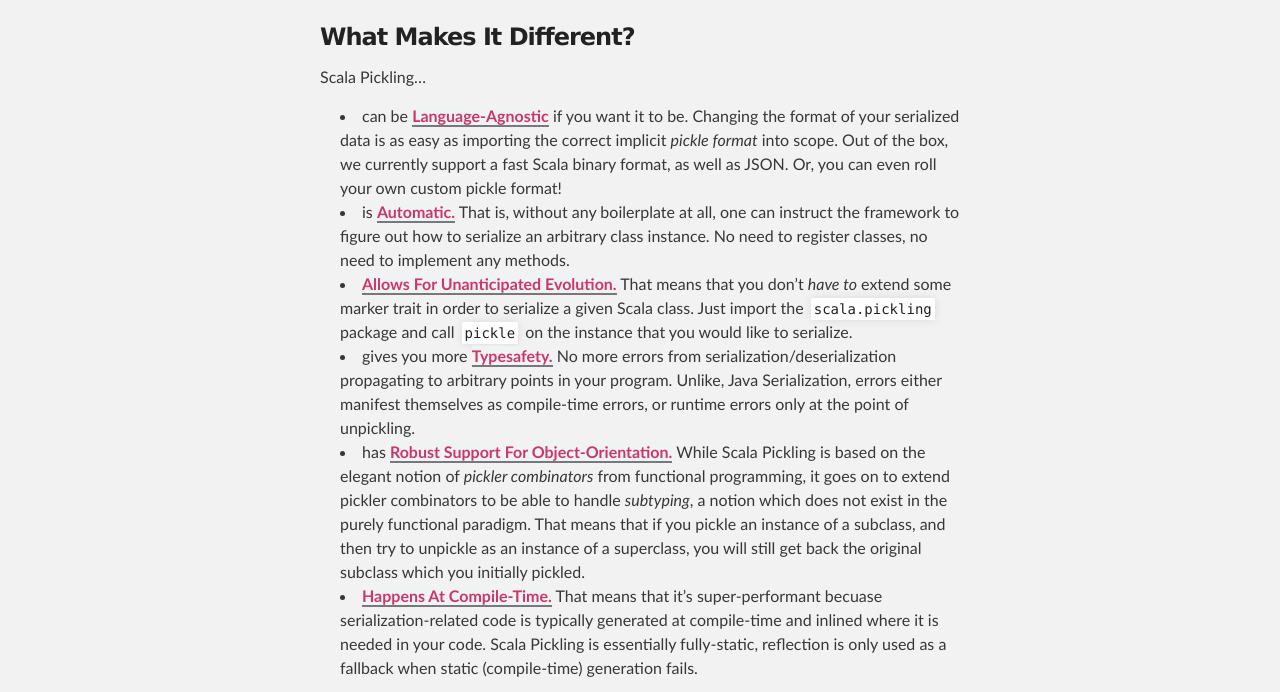
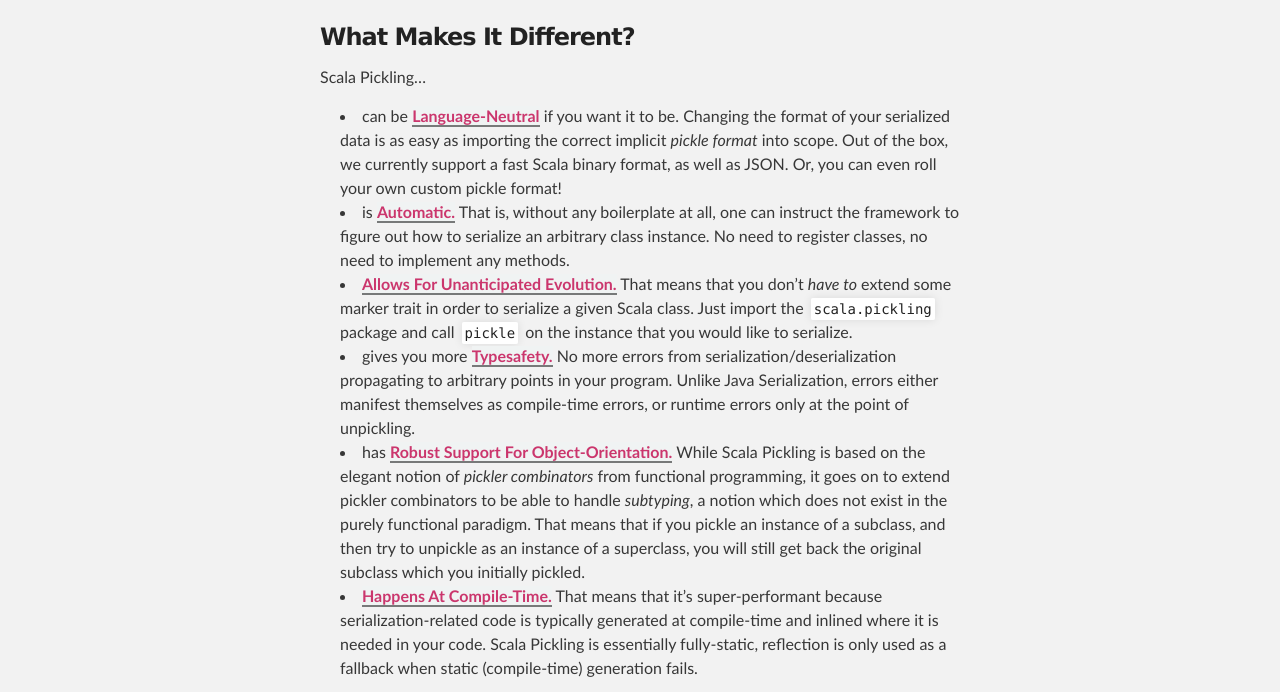
Before and after one commit to heathermiller/wwwpickling, a Jekyll site: the page built from index.md, in a window 1280 px wide. Shown: the part 920-1612 px from the top of the page. Built offline with Jekyll 4.4.1, drawn with Linux system fonts in a browser that asks for light colours.

Commit message:
Typo fixes

```diff
--- a/_includes/what-makes-it-different.md
+++ b/_includes/what-makes-it-different.md
@@ -3,7 +3,7 @@
 
 Scala Pickling...
 
-- can be <span class="highlight">language-agnostic</span>
+- can be <span class="highlight">language-neutral</span>
   if you want it to be. Changing the format of
   your serialized data is as easy as importing the correct implicit
   *pickle format* into scope. Out of the box, we currently support a fast
@@ -20,7 +20,7 @@
   you would like to serialize.
 - gives you more <span class="highlight">typesafety.</span>
   No more errors from serialization/deserialization
-  propagating to arbitrary points in your program. Unlike, Java Serialization,
+  propagating to arbitrary points in your program. Unlike Java Serialization,
   errors either manifest themselves as compile-time errors, or runtime errors
   only at the point of unpickling.
 - has <span class="highlight">robust support for object-orientation.</span>
@@ -31,8 +31,8 @@
   that if you pickle an instance of a subclass, and then try to unpickle as an
   instance of a superclass, you will still get back the original subclass which
   you initially pickled.
-- <span class="highlight">happens at compile-time.</span>
-  That means that it's super-performant becuase
+- <span class="highlight">happens at compile-time.</span> That means that it's
+  super-performant because
   serialization-related code is typically generated at compile-time and inlined
   where it is needed in your code. Scala Pickling is essentially fully-static,
   reflection is only used as a fallback when static (compile-time) generation fails.
```
